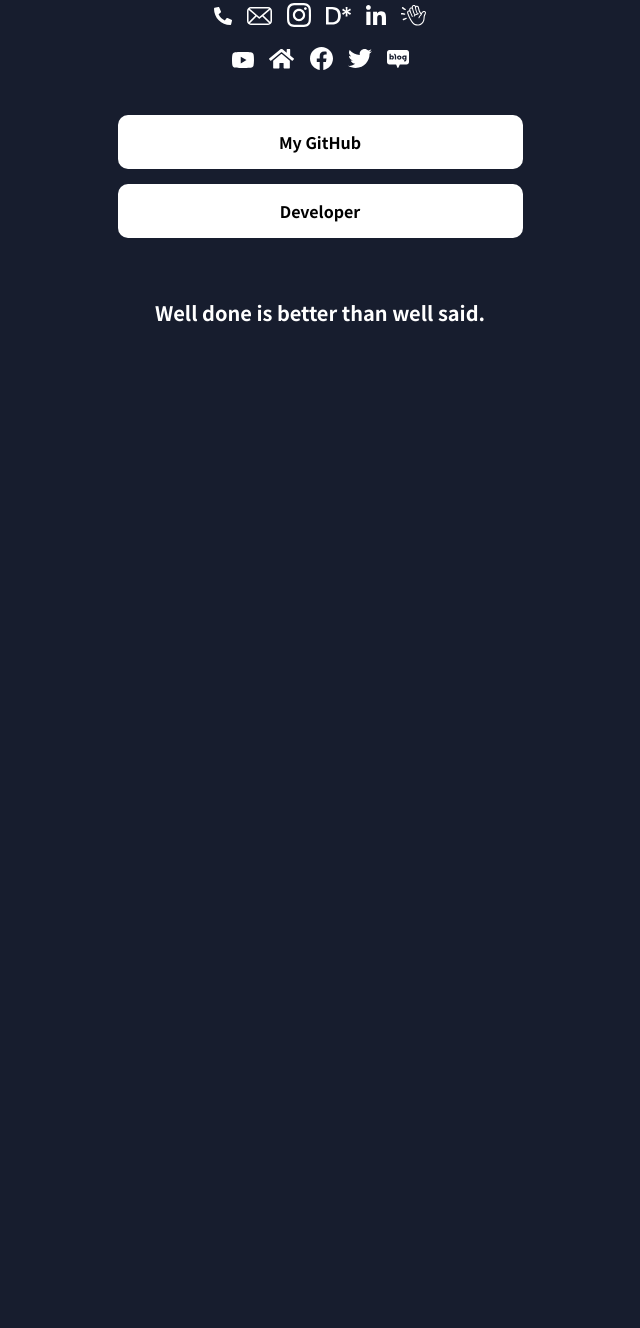
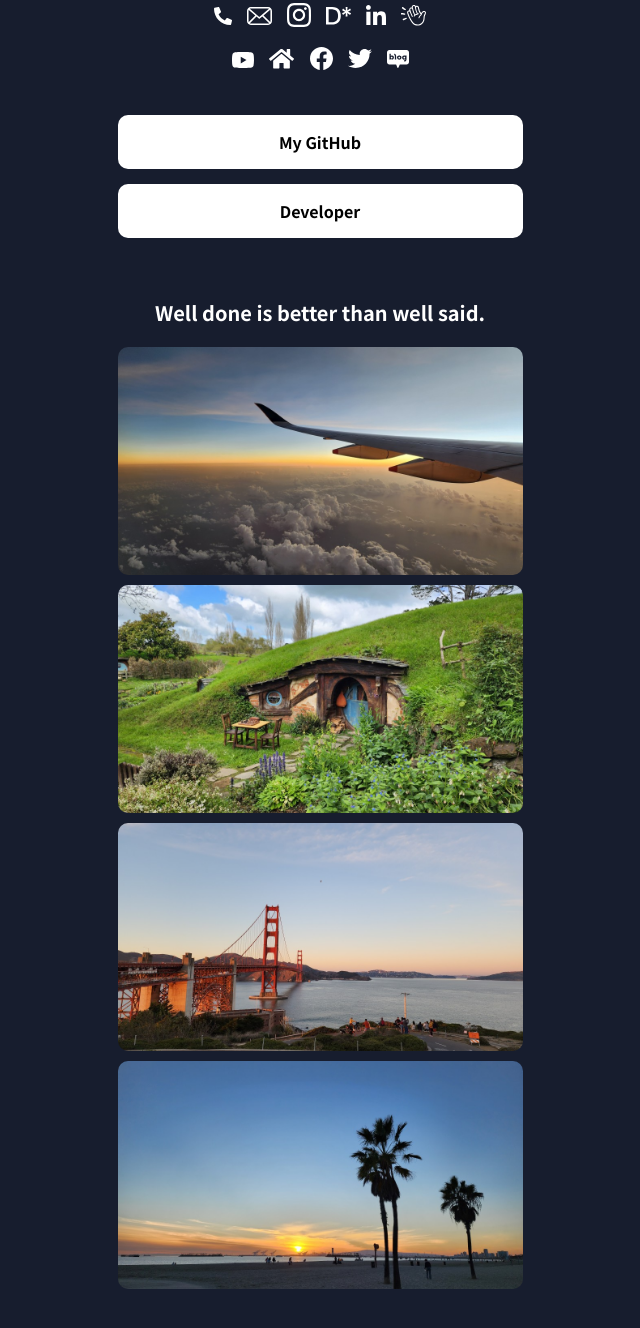
Before and after one commit to 100-hours-a-week/2-rosy-chang-littly, a plain HTML site: page index.html in a window 1280 px wide. Shown: the part 338-1666 px from the top of the page, without its empty margins (320-960 px from the left). Before the commit the page ends 800 px from the top, so only its background shows below. Drawn offline with Linux system fonts and the light colour scheme.

Commit message:
add photos

```diff
--- a/index.css
+++ b/index.css
@@ -103,6 +103,21 @@ body {
     font-weight: 700;
   }
 
+/* 사진 */
+.photo {
+    display: flex;
+    flex-direction: column;
+    row-gap: 10px;
+  }
+
+  .photo img {
+    width: 100%;
+    height: 228px;
+
+    object-fit: cover;
+    border-radius: 10px;
+  }
+
 .wrap {
   display: flex;
   flex-direction: column;
--- a/index.html
+++ b/index.html
@@ -62,6 +62,12 @@
         <article class="text">
             <p class="big">Well done is better than well said.</p>
         </article>
+        <article class="photo">
+            <img src="/images/photo/photo_1.jpeg"/>
+            <img src="/images/photo/photo_2.jpeg"/>
+            <img src="/images/photo/photo_3.jpeg"/>
+            <img src="/images/photo/photo_4.jpeg"/>
+        </article>
 		</section>
 </body>
 </html>
```
Also changed, not shown: images/photo/photo_1.jpeg (added), images/photo/photo_2.jpeg (added), images/photo/photo_3.jpeg (added), images/photo/photo_4.jpeg (added), 2 other files.
